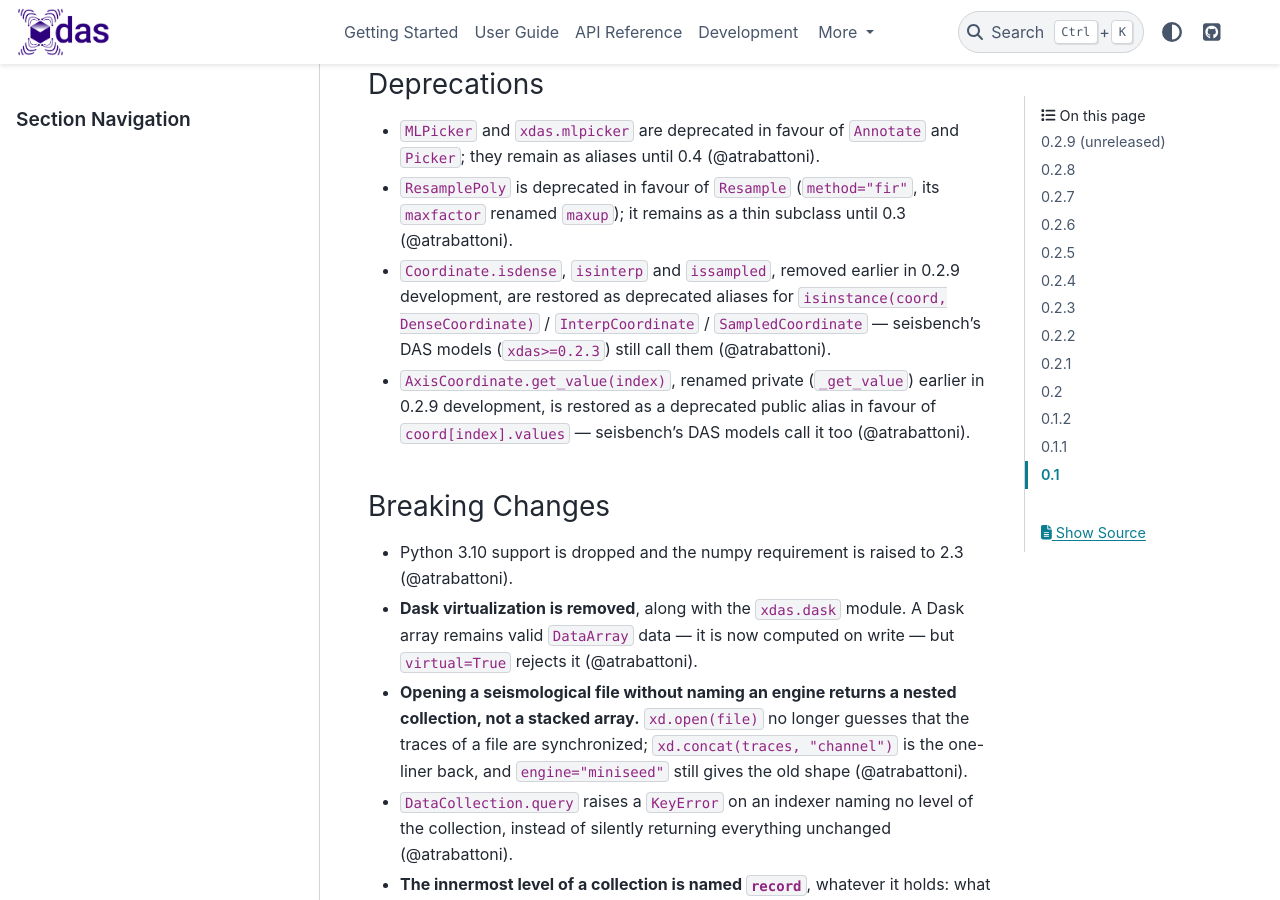
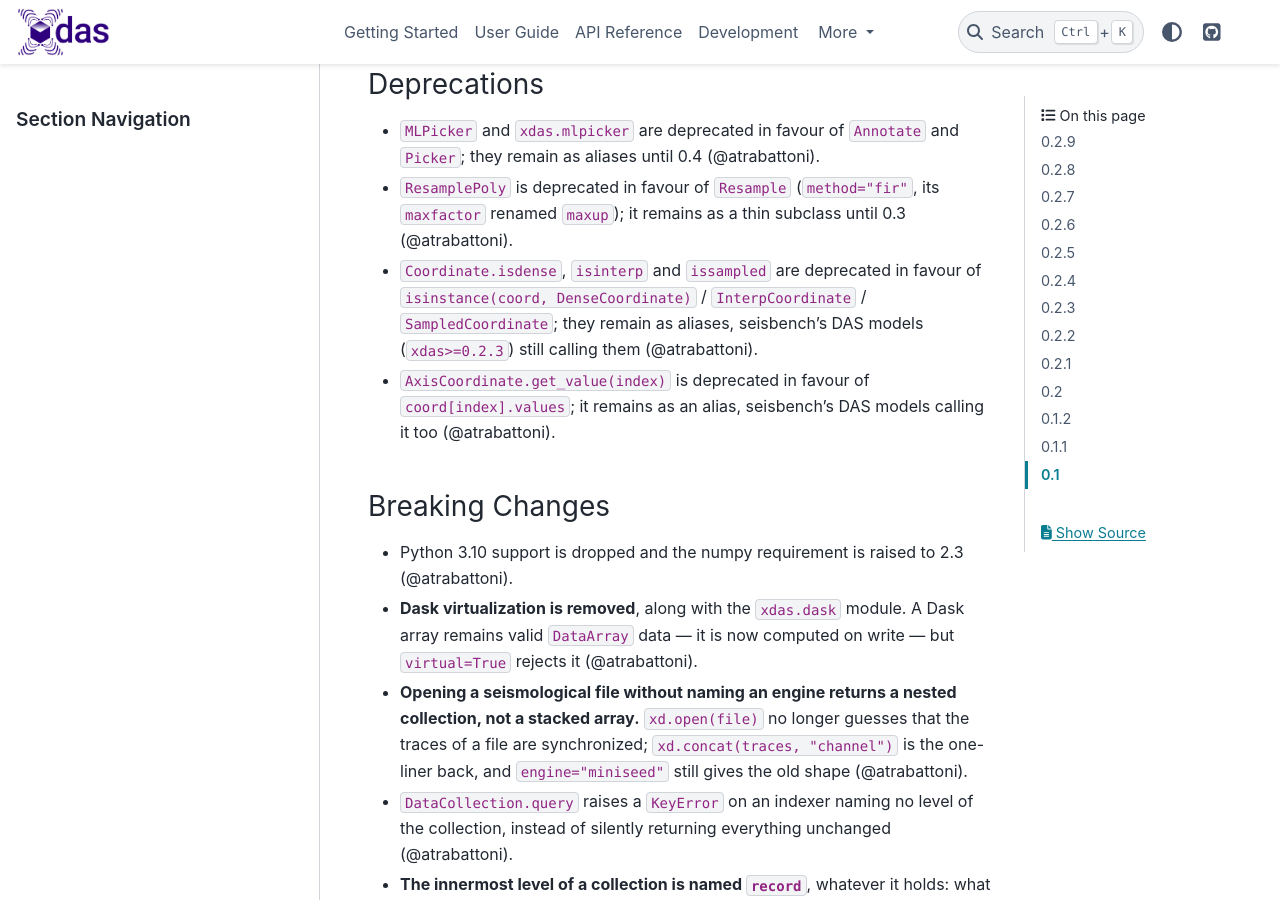
Before and after one commit to xdas-dev/xdas, a Sphinx documentation site: the page built from docs/release-notes.md, in a window 1280 px wide and 900 px high, scrolled down 5758 px. Built offline with Sphinx 7.4.7 and the PyData theme 0.15.4, drawn with Linux system fonts in a browser that asks for light colours; some of the changed text lies outside the part shown.

Commit message:
docs: close the 0.2.9 release notes
Drop the (unreleased) marker, and reword the two deprecation entries that
referred to development-time churn rather than to what a user acts on.

```diff
--- a/docs/release-notes.md
+++ b/docs/release-notes.md
@@ -1,6 +1,6 @@
 # Release notes
 
-## 0.2.9 (unreleased)
+## 0.2.9
 
 ### Tiles Backend
 - **Tile-backed virtual arrays.** The new `xdas.virtual.tiles` module exposes a file archive as one lazy `TileArray`: slicing, integer indexing, concatenation and the numpy manipulation routines stay lazy, reductions stream, and a read touches only the tiles the selection overlaps. Select it with `vtype="tiles"` on any HDF5 engine — Febus defaults to it, Silixa and the ObsPy formats always use it — and custom engines opt in by implementing `Engine.load_tile` (@atrabattoni).
@@ -41,8 +41,8 @@
 ### Deprecations
 - `MLPicker` and `xdas.mlpicker` are deprecated in favour of `Annotate` and `Picker`; they remain as aliases until 0.4 (@atrabattoni).
 - `ResamplePoly` is deprecated in favour of `Resample` (`method="fir"`, its `maxfactor` renamed `maxup`); it remains as a thin subclass until 0.3 (@atrabattoni).
-- `Coordinate.isdense`, `isinterp` and `issampled`, removed earlier in 0.2.9 development, are restored as deprecated aliases for `isinstance(coord, DenseCoordinate)` / `InterpCoordinate` / `SampledCoordinate` — seisbench's DAS models (`xdas>=0.2.3`) still call them (@atrabattoni).
-- `AxisCoordinate.get_value(index)`, renamed private (`_get_value`) earlier in 0.2.9 development, is restored as a deprecated public alias in favour of `coord[index].values` — seisbench's DAS models call it too (@atrabattoni).
+- `Coordinate.isdense`, `isinterp` and `issampled` are deprecated in favour of `isinstance(coord, DenseCoordinate)` / `InterpCoordinate` / `SampledCoordinate`; they remain as aliases, seisbench's DAS models (`xdas>=0.2.3`) still calling them (@atrabattoni).
+- `AxisCoordinate.get_value(index)` is deprecated in favour of `coord[index].values`; it remains as an alias, seisbench's DAS models calling it too (@atrabattoni).
 
 ### Breaking Changes
 - Python 3.10 support is dropped and the numpy requirement is raised to 2.3 (@atrabattoni).
```
